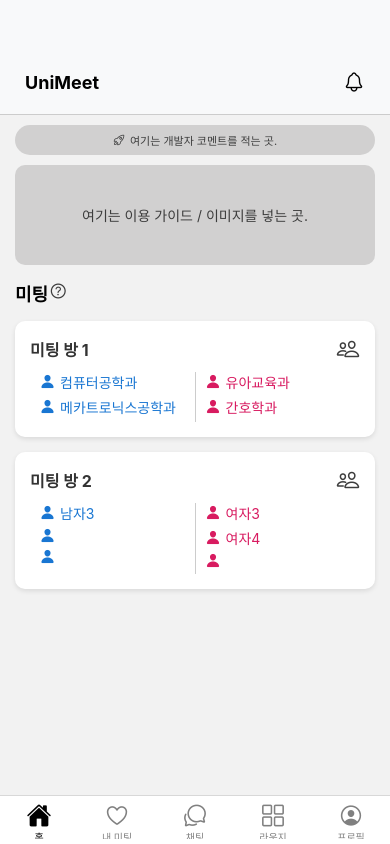
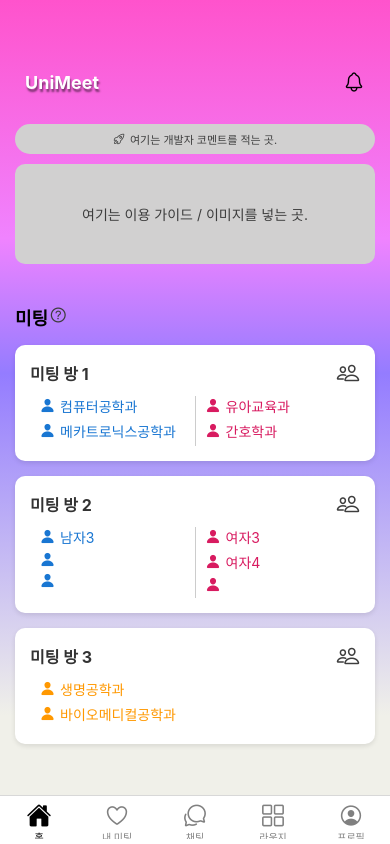
Before and after one commit to simjjjj/UNIMEET, a React Native app: screen / in a window 390 px wide. Built offline with nearby package versions, Linux system fonts and the light colour scheme.

Commit message:
배경색 & title text shadow 추가

```diff
--- a/Screens/Chat.tsx
+++ b/Screens/Chat.tsx
@@ -1,6 +1,7 @@
 import React from 'react';
 import { View, Text, StyleSheet, ScrollView } from 'react-native';
 import Header from '../navigation/Header';
+import { LinearGradient } from 'expo-linear-gradient';
 
 const Chat :React.FC = () => {
   const handleNotificationPress = () => {
@@ -8,6 +9,15 @@ const Chat :React.FC = () => {
   };
 
   return (
+    <LinearGradient
+            colors={['#FF53CC', '#F083FF', '#947CFF', '#F0F0E9', '#F0F0E9']}
+            locations={[0, 0.30, 0.47, 0.9, 1]}
+            start={{ x: 0, y: 0 }}
+            end={{ x: 0, y: 0.5 }}
+            style={styles.container}
+            >
+
+
         <View style={styles.container}>
             {/* 헤더 */}
             <Header title="채팅" onNotificationPress={handleNotificationPress} />
@@ -17,6 +27,10 @@ const Chat :React.FC = () => {
                 <Text style={styles.text}>채팅 화면</Text>
             </ScrollView>
         </View>
+
+
+    </LinearGradient>
+
   );
 };
 
--- a/Screens/Home.tsx
+++ b/Screens/Home.tsx
@@ -2,6 +2,7 @@ import React, { useState } from 'react';
 import { View, Text, StyleSheet, ScrollView } from 'react-native';
 import Header from '../navigation/Header';
 import { Ionicons } from '@expo/vector-icons';
+import { LinearGradient } from 'expo-linear-gradient';
 
 // 참가자 타입 정의
 type Participant = {
@@ -38,6 +39,13 @@ const Home: React.FC = () => {
         { id: 10, name: "", gender: "여" },
       ],
     },
+    {
+      id: 3,
+      participants: [
+        { id: 1, name: "생명공학과", gender: "남" },
+        { id: 2, name: "바이오메디컬공학과", gender: "여" },
+      ]
+    },
   ]);
 
   const handleNotificationPress = () => {
@@ -45,8 +53,16 @@ const Home: React.FC = () => {
   };
 
   return (
-    <View style={styles.container}>
+    <LinearGradient
+        colors={['#FF53CC', '#F083FF', '#947CFF', '#F0F0E9', '#F0F0E9']}
+        locations={[0, 0.30, 0.47, 0.9, 1]}
+        start={{ x: 0, y: 0 }}
+        end={{ x: 0, y: 0.5 }}
+        style={styles.container}
+        >
+
       <Header title="UniMeet" onNotificationPress={handleNotificationPress} />
+
       <ScrollView contentContainerStyle={styles.content}>
         <View style={styles.comment}>
           <Ionicons name="rocket-outline" size={12} color="#3D3D3D" style={styles.icon} />
@@ -69,6 +85,18 @@ const Home: React.FC = () => {
               <Ionicons name="people-outline" size={24} color="#3D3D3D" />
             </View>
             <View style={styles.participantsContainer}>
+              {room.id === 3 ? (
+                // 혼성방: 모든 참가자를 주황색으로 표시
+                <View style={styles.group}>
+                  {room.participants.map((participant) => (
+                    <View key={participant.id} style={styles.participantRow}>
+                      <Ionicons name="person" size={15} style={styles.mixed} />
+                      <Text style={[styles.participantText, styles.mixed]}>{participant.name}</Text>
+                    </View>
+                  ))}
+                </View>
+              ) : (
+                <>
                   {/* 남자 그룹 */}
                   <View style={styles.group}>
                     {room.participants
@@ -80,10 +108,8 @@ const Home: React.FC = () => {
                         </View>
                       ))}
                   </View>
-
                   {/* 세로선 */}
                   <View style={styles.divider}></View>
-
                   {/* 여자 그룹 */}
                   <View style={styles.group}>
                     {room.participants
@@ -95,11 +121,16 @@ const Home: React.FC = () => {
                         </View>
                       ))}
                   </View>
+                </>
+              )}
             </View>
           </View>
         ))}
       </ScrollView>
-    </View>
+
+
+
+    </LinearGradient>
   );
 };
 
@@ -133,7 +164,7 @@ const styles = StyleSheet.create({
     justifyContent: 'center',
     alignItems: 'center',
     backgroundColor: '#D1D0D0',
-    marginBottom: 15,
+    marginBottom: 40,
   },
   guideBoxText: {
     textAlign: 'center',
@@ -197,6 +228,10 @@ const styles = StyleSheet.create({
     color: '#d81b60',
     marginRight: 5,
   },
+  mixed: {
+    color: '#FF9800', // 주황색
+    marginRight: 5,
+  },
   participantText: {
     fontSize: 14,
   },
--- a/Screens/Lounge.tsx
+++ b/Screens/Lounge.tsx
@@ -1,6 +1,7 @@
 import React from 'react';
 import { View, Text, StyleSheet, ScrollView } from 'react-native';
 import Header from '../navigation/Header';
+import { LinearGradient } from 'expo-linear-gradient';
 
 const Lounge: React.FC = () => {
   const handleNotificationPress = (): void => {
@@ -8,6 +9,15 @@ const Lounge: React.FC = () => {
   };
 
   return (
+    <LinearGradient
+        colors={['#FF53CC', '#F083FF', '#947CFF', '#F0F0E9', '#F0F0E9']}
+        locations={[0, 0.30, 0.47, 0.9, 1]}
+        start={{ x: 0, y: 0 }}
+        end={{ x: 0, y: 0.5 }}
+        style={styles.container}
+        >
+
+
         <View style={styles.container}>
             {/* 헤더 */}
             <Header title="라운지" onNotificationPress={handleNotificationPress} />
@@ -17,6 +27,10 @@ const Lounge: React.FC = () => {
                 <Text style={styles.text}>라운지 화면</Text>
             </ScrollView>
         </View>
+
+
+    </LinearGradient>
+
   );
 };
 
--- a/Screens/Meeting.tsx
+++ b/Screens/Meeting.tsx
@@ -1,6 +1,7 @@
 import React from 'react';
 import { View, Text, StyleSheet, ScrollView } from 'react-native';
 import Header from '../navigation/Header';
+import { LinearGradient } from 'expo-linear-gradient';
 
 const Meeting :React.FC = () => {
   const handleNotificationPress = () => {
@@ -8,6 +9,15 @@ const Meeting :React.FC = () => {
   };
 
   return (
+
+    <LinearGradient
+        colors={['#FF53CC', '#F083FF', '#947CFF', '#F0F0E9', '#F0F0E9']}
+        locations={[0, 0.30, 0.47, 0.9, 1]}
+        start={{ x: 0, y: 0 }}
+        end={{ x: 0, y: 0.5 }}
+        style={styles.container}
+        >
+
         <View style={styles.container}>
             {/* 헤더 */}
             <Header title="내 미팅" onNotificationPress={handleNotificationPress} />
@@ -16,6 +26,10 @@ const Meeting :React.FC = () => {
                 <Text style={styles.text}>내 미팅 화면</Text>
             </ScrollView>
         </View>
+
+    </LinearGradient>
+
+
   );
 };
 
--- a/Screens/Profile.tsx
+++ b/Screens/Profile.tsx
@@ -1,6 +1,7 @@
 import React from 'react';
 import { View, Text, StyleSheet, ScrollView } from 'react-native';
 import Header from '../navigation/Header';
+import { LinearGradient } from 'expo-linear-gradient';
 
 const Profile :React.FC = () => {
   const handleNotificationPress = () => {
@@ -8,6 +9,15 @@ const Profile :React.FC = () => {
   };
 
   return (
+
+    <LinearGradient
+            colors={['#FF53CC', '#F083FF', '#947CFF', '#F0F0E9', '#F0F0E9']}
+            locations={[0, 0.30, 0.47, 0.9, 1]}
+            start={{ x: 0, y: 0 }}
+            end={{ x: 0, y: 0.5 }}
+            style={styles.container}
+            >
+
     <View style={styles.container}>
       {/* 헤더 */}
       <Header title="프로필" onNotificationPress={handleNotificationPress} />
@@ -17,6 +27,9 @@ const Profile :React.FC = () => {
         <Text style={styles.text}>프로필 화면</Text>
       </ScrollView>
     </View>
+
+    </LinearGradient>
+
   );
 };
 
--- a/navigation/Header.tsx
+++ b/navigation/Header.tsx
@@ -1,7 +1,6 @@
 import React from 'react';
 import { View, Text, TouchableOpacity, StyleSheet } from 'react-native';
 import { Ionicons } from '@expo/vector-icons';
-
 
 interface HeaderProps {
   title: string;
@@ -22,26 +21,28 @@ interface HeaderProps {
 const styles = StyleSheet.create({
   header: {
     paddingTop: 60,
-    backgroundColor: '#f8f9fa',
     flexDirection: 'row',
     alignItems: 'center',
     justifyContent: 'space-between',
     paddingHorizontal: 15,
-    borderBottomWidth: 1,
-    borderBottomColor: '#ccc',
     paddingBottom: 10,
+    backgroundColor: 'transparent', // 배경 투명
   },
   title: {
     fontSize: 18,
     fontWeight: 'bold',
     flex: 1,
     left: 10,
+    color: 'white',
+    textShadowColor: 'rgba(0,0,0,0.5)',
+    textShadowOffset: { width: 1, height: 3 },
+    textShadowRadius: 2,
   },
   notificationButton: {
     padding: 10,
   },
   leftSpace: {
-    width: 24, // 오른쪽 아이콘과 균형을 맞추기 위한 공간
+    width: 24,
   },
 });
 
--- a/package.json
+++ b/package.json
@@ -18,7 +18,8 @@
     "react-native": "0.79.1",
     "react-native-safe-area-context": "5.3.0",
     "react-native-screens": "~4.10.0",
-    "react-native-vector-icons": "^10.2.0"
+    "react-native-vector-icons": "^10.2.0",
+    "expo-linear-gradient": "~14.1.4"
   },
   "devDependencies": {
     "@babel/core": "^7.25.2",
```
Also changed, not shown: 1 other file (tests, documents, lock files or other folders). Lines whose indentation alone changed are shown as unchanged.
